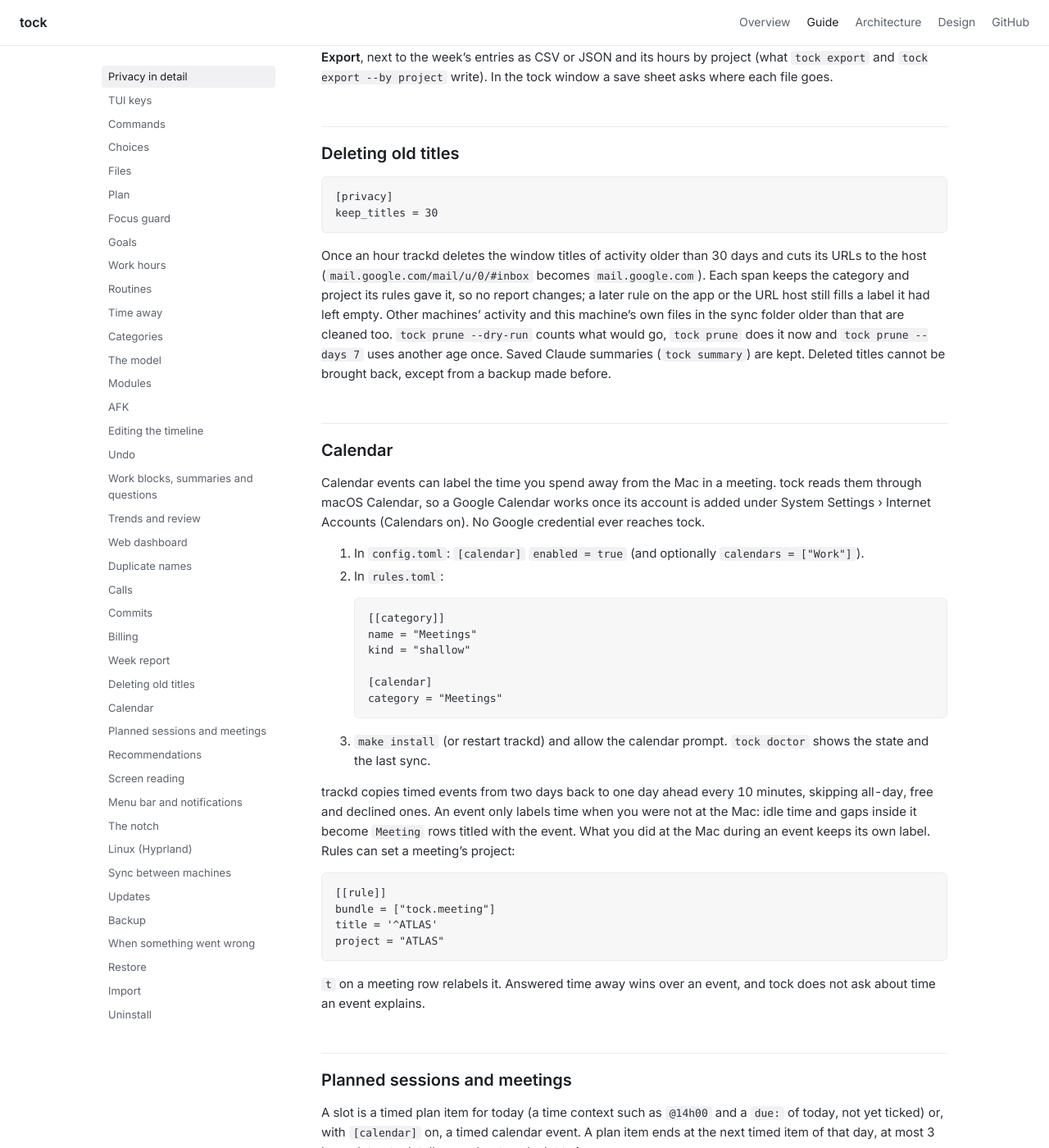
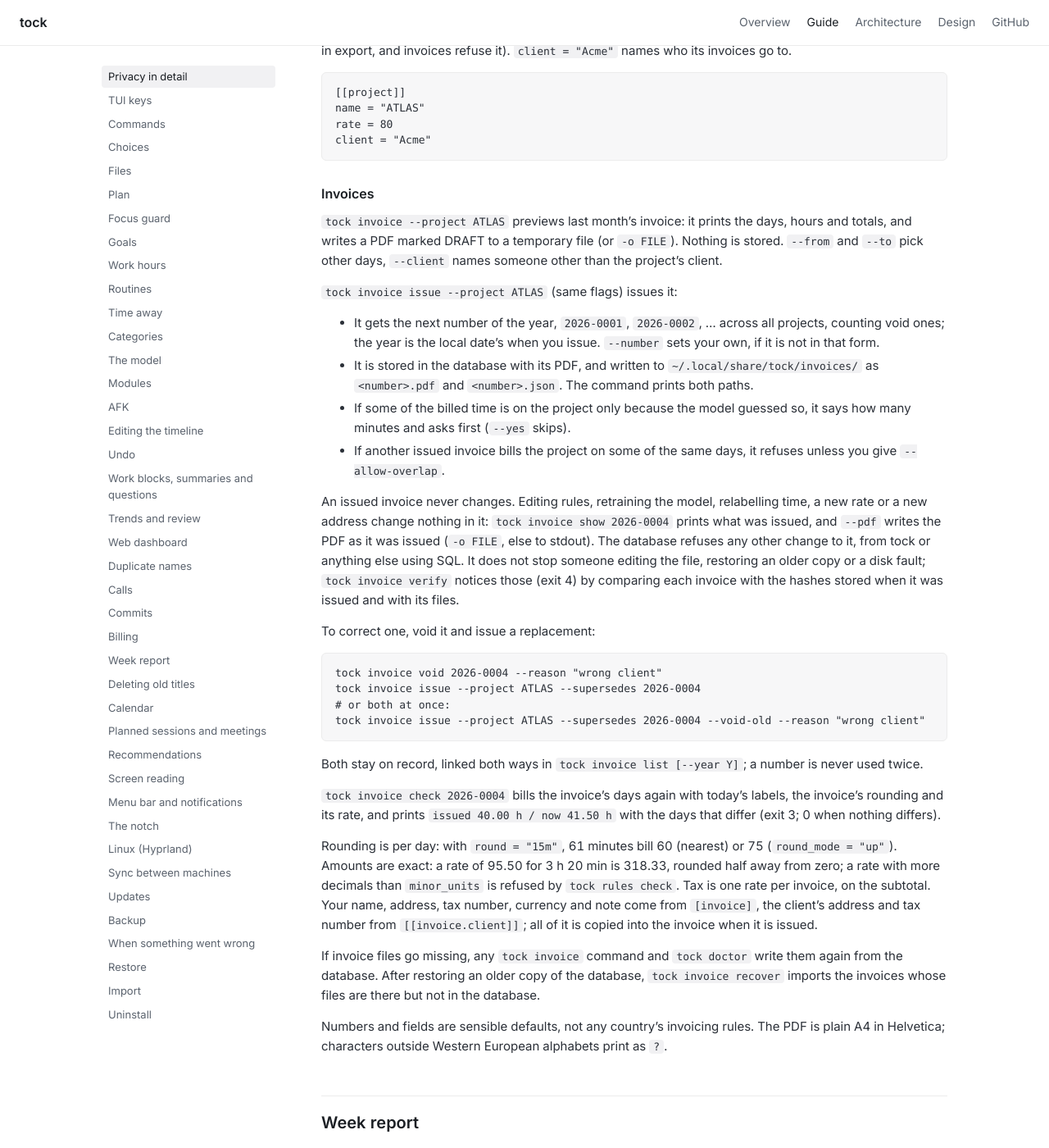
Before and after one commit to confuserdotcom/tock, a Jekyll site: the page built from docs/guide.md, in a window 1280 px wide and 1400 px high, scrolled down 21397 px. Shown: the whole window at 82% size. Built offline with Jekyll 4.4.1, drawn with Linux system fonts in a browser that asks for light colours; our own code applies the rules of GitHub Pages for plain Markdown files; some of the changed text lies outside the part shown.

Commit message:
Document issuing and keeping invoices

````diff
--- a/docs/guide.md
+++ b/docs/guide.md
@@ -220,8 +220,11 @@
 tock ask [--dry-run] "<question>"      ask about your time in plain words; answered on this machine
 tock recommend [accept | dismiss]      the pending suggestion: show it, take it, or not now
 tock ocr test [--now] | grant          read the front window's text once (in 3 s) | ask for Screen Recording
-tock invoice --project P [--from D] [--to D] [--client NAME] [--number N] [-o FILE]
-                                       a PDF invoice from the project's rate (default last month)
+tock invoice --project P [--from D] [--to D] [--client NAME] [-o FILE]
+                                       preview an invoice (DRAFT PDF, nothing stored; default last month)
+tock invoice issue --project P […]     issue it: numbered, stored, never changed (see Billing)
+tock invoice void | list | show | check | verify | recover
+                                       keep issued invoices (see Billing)
 tock sync [--days N]                   write this machine's last N days (default 2) to the
                                        [sync] folder now and read the other machines'
 tock slack [login | logout | status]   Slack status and do-not-disturb during focus sessions
@@ -369,8 +372,20 @@
 [invoice]                # for tock invoice; all optional
 name = "Your Name"
 address = ["1 Main Street", "City"]
+tax_id = ""              # your tax or VAT number
 currency = "EUR"         # printed after amounts; "" by default
 note = "Payment within 30 days."
+round = "1s"             # round each day's time, e.g. "6m" or "15m"; "1s" = none
+round_mode = "nearest"   # or "up"; nearest rounds a half step up
+minor_units = 2          # decimals of amounts, 0 to 3
+tax_label = ""           # e.g. "VAT"
+tax_rate = ""            # a percentage such as "20" or "5.5"; none = no tax line
+tax_note = ""            # e.g. "Reverse charge"
+
+[[invoice.client]]       # details for a project's client = "Acme"; repeat per client
+name = "Acme"
+address = ["2 Road", "Paris"]
+tax_id = "FR123"
 
 [slack]                  # see Focus guard
 enabled = false
@@ -924,10 +939,10 @@
   goal rings, tables of categories and apps with totals, and the work
   blocks.
 - **Week:** **Export** saves the week report, the week's entries as CSV or
-  JSON, or its hours by project. **Invoice…** there makes the PDF
-  `tock invoice` writes, for a project with a rate over the month before,
-  the week's month or the week, with the hours and total shown before you
-  save. Then hours per day by kind, a donut of the
+  JSON, or its hours by project. **Invoice…** there previews an invoice
+  for a project with a rate over the month before, the week's month or the
+  week, with the hours and total, and saves a PDF marked DRAFT. Issue it
+  with `tock invoice issue`. Then hours per day by kind, a donut of the
   week's kinds, the score per day against its mean, a weekday × hour heat
   map of when you focus, a donut of projects, goal rings (days held),
   distractions, and categories and apps.
@@ -1055,12 +1070,79 @@
 amount computed from the total time. Time without a project is left out.
 `tock export` has no currency: amounts are in the rate's unit.
 
-`tock invoice --project ATLAS` writes `invoice-202609-atlas.pdf` for last
-month: one line per day with hours (two decimals), rate and amount, then the
-totals. `--from` and `--to` pick other days, `--client` adds who it is to,
-`--number` sets the number (default `YYYYMM-project`) and `-o` the file.
-Your name, address, currency and a closing note come from `[invoice]` in
-`config.toml`. The PDF is plain A4 in Helvetica; characters outside Western
+A project bills when it has a rate. `billable = false` keeps the rate but
+bills nothing (its time gets no amount in export, and invoices refuse it).
+`client = "Acme"` names who its invoices go to.
+
+```toml
+[[project]]
+name = "ATLAS"
+rate = 80
+client = "Acme"
+```
+
+### Invoices
+
+`tock invoice --project ATLAS` previews last month's invoice: it prints the
+days, hours and totals, and writes a PDF marked DRAFT to a temporary file
+(or `-o FILE`). Nothing is stored. `--from` and `--to` pick other days,
+`--client` names someone other than the project's client.
+
+`tock invoice issue --project ATLAS` (same flags) issues it:
+
+- It gets the next number of the year, `2026-0001`, `2026-0002`, … across
+  all projects, counting void ones; the year is the local date's when you
+  issue. `--number` sets your own, if it is not in that form.
+- It is stored in the database with its PDF, and written to
+  `~/.local/share/tock/invoices/` as `<number>.pdf` and `<number>.json`.
+  The command prints both paths.
+- If some of the billed time is on the project only because the model
+  guessed so, it says how many minutes and asks first (`--yes` skips).
+- If another issued invoice bills the project on some of the same days, it
+  refuses unless you give `--allow-overlap`.
+
+An issued invoice never changes. Editing rules, retraining the model,
+relabelling time, a new rate or a new address change nothing in it:
+`tock invoice show 2026-0004` prints what was issued, and `--pdf` writes
+the PDF as it was issued (`-o FILE`, else to stdout). The database refuses
+any other change to it, from tock or anything else using SQL. It does not
+stop someone editing the file, restoring an older copy or a disk fault;
+`tock invoice verify` notices those (exit 4) by comparing each invoice
+with the hashes stored when it was issued and with its files.
+
+To correct one, void it and issue a replacement:
+
+```sh
+tock invoice void 2026-0004 --reason "wrong client"
+tock invoice issue --project ATLAS --supersedes 2026-0004
+# or both at once:
+tock invoice issue --project ATLAS --supersedes 2026-0004 --void-old --reason "wrong client"
+```
+
+Both stay on record, linked both ways in `tock invoice list [--year Y]`;
+a number is never used twice.
+
+`tock invoice check 2026-0004` bills the invoice's days again with
+today's labels, the invoice's rounding and its rate, and prints
+`issued 40.00 h / now 41.50 h` with the days that differ (exit 3; 0 when
+nothing differs).
+
+Rounding is per day: with `round = "15m"`, 61 minutes bill 60 (nearest)
+or 75 (`round_mode = "up"`). Amounts are exact: a rate of 95.50 for 3 h
+20 min is 318.33, rounded half away from zero; a rate with more decimals
+than `minor_units` is refused by `tock rules check`. Tax is one rate per
+invoice, on the subtotal. Your name, address, tax number, currency and note
+come from `[invoice]`, the client's address and tax number from
+`[[invoice.client]]`; all of it is copied into the invoice when it is
+issued.
+
+If invoice files go missing, any `tock invoice` command and `tock doctor`
+write them again from the database. After restoring an older copy of the
+database, `tock invoice recover` imports the invoices whose files are
+there but not in the database.
+
+Numbers and fields are sensible defaults, not any country's invoicing
+rules. The PDF is plain A4 in Helvetica; characters outside Western
 European alphabets print as `?`.
 
 ## Week report
````
Also changed, not shown: CHANGELOG.md, README.md.
